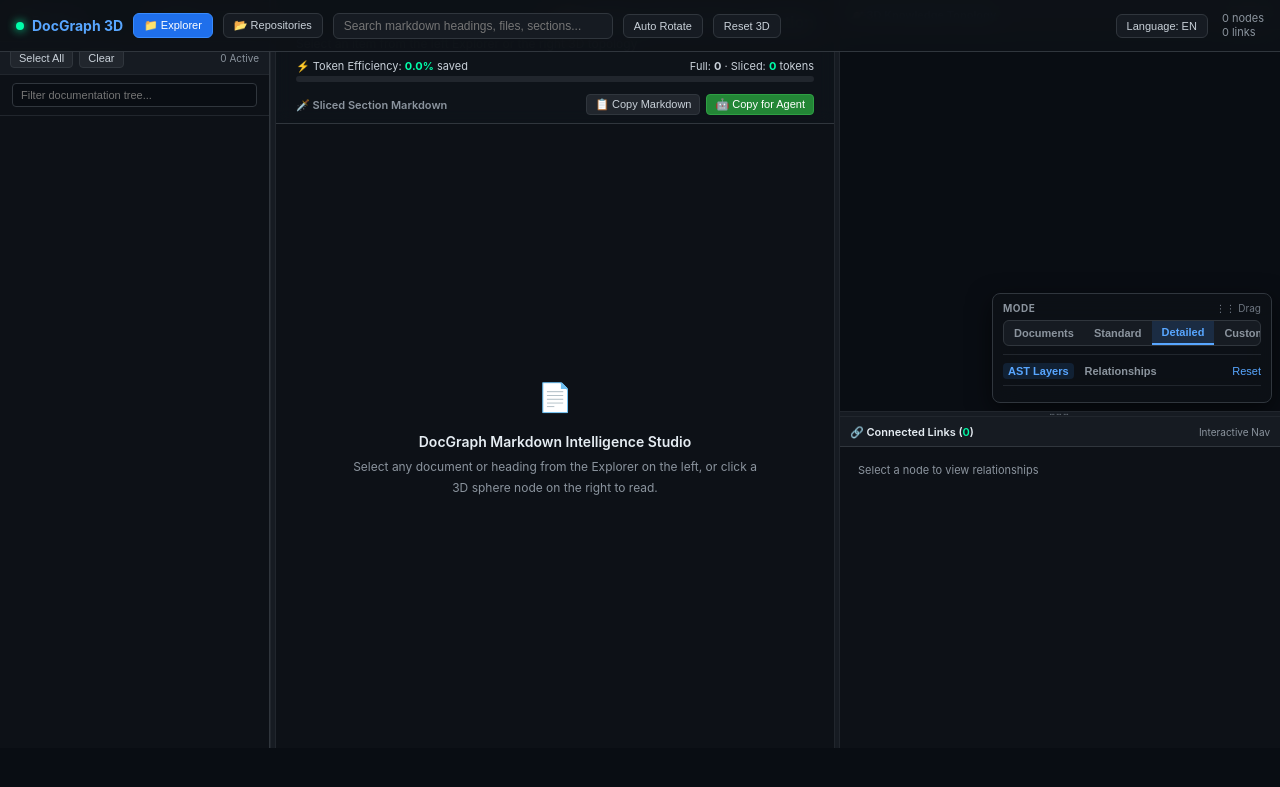
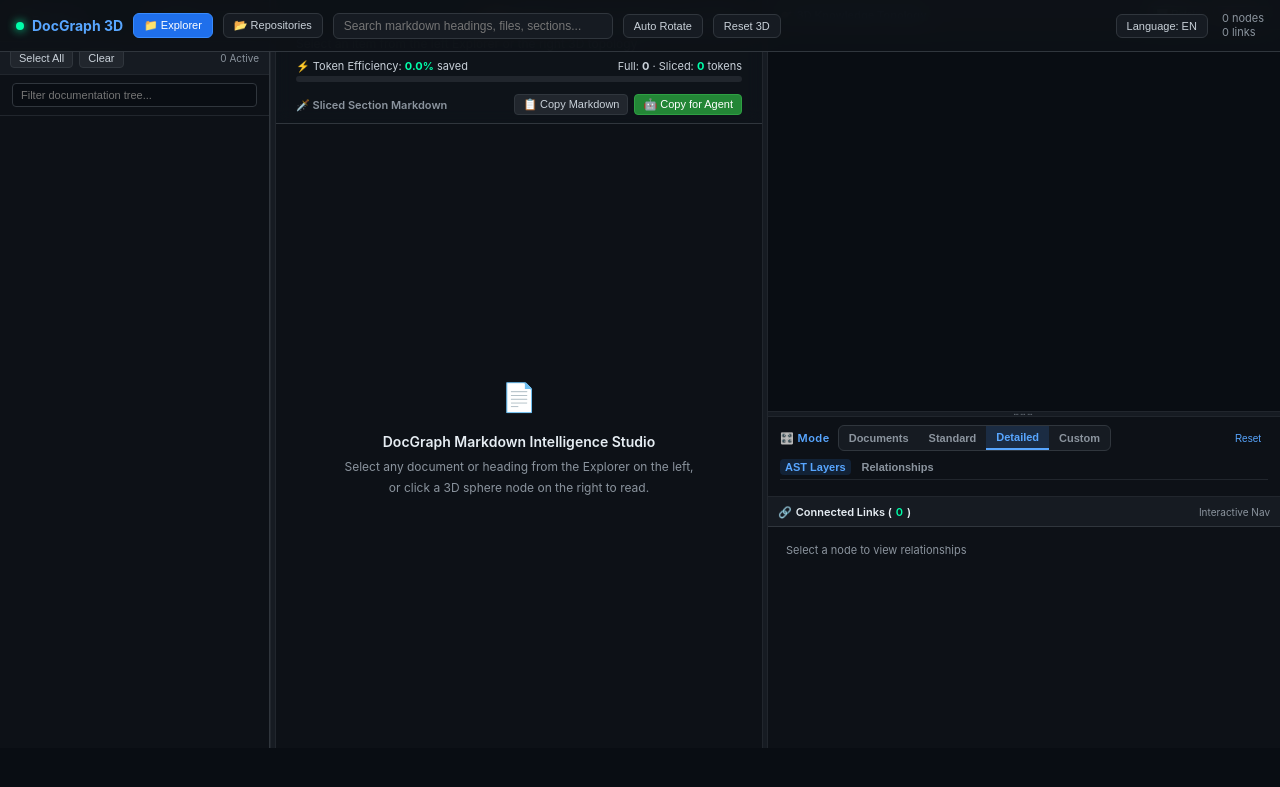
Before and after one commit to dardeaw/docgraphical, a Flask app: page / in a window 1280 px wide. Shown: the top 787 px of the page. Run offline with Flask 3, Linux system fonts and the light colour scheme; some libraries are stand-ins or nearby versions.

Commit message:
feat(layout): set right column default to 40% and dock mode filter into connected links panel

```diff
--- a/static/docgraph.js
+++ b/static/docgraph.js
@@ -49,7 +49,6 @@ document.addEventListener('DOMContentLoaded', () => {
   init3DGraph();
   initAutoRotate();
   initColumnResizers();
-  initDraggableLegend();
   initSearch();
   loadProjects();
   checkElectronNative();
@@ -1024,7 +1023,7 @@ function initColumnResizers() {
 
     window.addEventListener('mousemove', (e) => {
       if (!isDragging) return;
-      const newWidth = Math.max(300, Math.min(800, window.innerWidth - e.clientX));
+      const newWidth = Math.max(300, Math.min(window.innerWidth * 0.75, window.innerWidth - e.clientX));
       graphPanel.style.width = `${newWidth}px`;
     });
 
--- a/static/galaxy.css
+++ b/static/galaxy.css
@@ -1272,7 +1272,7 @@ html, body {
 
 /* Column 3: 3D Knowledge Galaxy & Links Hub */
 #graph-panel {
-  width: 440px;
+  width: 40%;
   min-width: 320px;
   max-width: 750px;
   height: 100%;
@@ -1379,3 +1379,104 @@ html, body {
   flex-direction: column;
   gap: 4px;
 }
+
+
+/* Integrated Mode & Connected Links Hub */
+#integrated-mode-panel {
+  background: #0d1117;
+  border-bottom: 1px solid #21262d;
+  padding: 8px 12px;
+  display: flex;
+  flex-direction: column;
+  gap: 6px;
+  flex-shrink: 0;
+}
+
+.mode-panel-top {
+  display: flex;
+  align-items: center;
+  justify-content: space-between;
+  gap: 8px;
+  flex-wrap: wrap;
+}
+
+.mode-panel-title {
+  font-size: 11px;
+  font-weight: 600;
+  color: #58a6ff;
+  letter-spacing: 0.5px;
+}
+
+.mode-reset-btn {
+  background: transparent;
+  border: 1px solid transparent;
+  color: #58a6ff;
+  font-size: 10px;
+  cursor: pointer;
+  padding: 2px 6px;
+  border-radius: 4px;
+  transition: all 0.15s;
+}
+
+.mode-reset-btn:hover {
+  background: rgba(88, 166, 255, 0.12);
+  border-color: #58a6ff;
+}
+
+.mode-panel-tabs {
+  display: flex;
+  gap: 6px;
+  border-bottom: 1px solid #21262d;
+  padding-bottom: 4px;
+  margin-top: 2px;
+}
+
+.legend-list.inline-chips {
+  display: flex;
+  flex-direction: row;
+  flex-wrap: wrap;
+  gap: 4px;
+  padding-top: 2px;
+  max-height: 85px;
+  overflow-y: auto;
+}
+
+.legend-list.inline-chips .legend-item {
+  display: inline-flex;
+  align-items: center;
+  gap: 5px;
+  padding: 2px 7px;
+  font-size: 10px;
+  background: #161b22;
+  border: 1px solid #30363d;
+  border-radius: 12px;
+  cursor: pointer;
+  user-select: none;
+  transition: all 0.15s;
+}
+
+.legend-list.inline-chips .legend-item:hover {
+  background: #21262d;
+  border-color: #58a6ff;
+  transform: translateY(-1px);
+}
+
+.legend-list.inline-chips .legend-item.dimmed {
+  opacity: 0.35;
+  filter: grayscale(80%);
+}
+
+.legend-list.inline-chips .legend-dot {
+  width: 7px;
+  height: 7px;
+  border-radius: 50%;
+  flex-shrink: 0;
+}
+
+.legend-list.inline-chips .legend-count-badge {
+  font-size: 9px;
+  color: #8b949e;
+  background: #21262d;
+  padding: 1px 4px;
+  border-radius: 6px;
+}
--- a/templates/index.html
+++ b/templates/index.html
@@ -5,7 +5,7 @@
 <meta name="viewport" content="width=device-width, initial-scale=1.0">
 <title>DocGraph 3D - Markdown Knowledge Studio</title>
 <script src="/static/3d-force-graph.min.js"></script>
-<link rel="stylesheet" href="/static/galaxy.css?v=2.0.0">
+<link rel="stylesheet" href="/static/galaxy.css?v=2.1.0">
 <link rel="stylesheet" href="https://cdnjs.cloudflare.com/ajax/libs/highlight.js/11.9.0/styles/github-dark-dimmed.min.css">
 <script src="https://cdnjs.cloudflare.com/ajax/libs/highlight.js/11.9.0/highlight.min.js"></script>
 <script src="https://cdn.jsdelivr.net/npm/marked/marked.min.js"></script>
@@ -116,55 +116,66 @@
   <!-- Resizer 2: Between Doc and 3D Hub -->
   <div class="column-resizer" id="resizer-doc-3d"></div>
 
-  <!-- Column 3: Right 3D Knowledge Galaxy & Connected Links Hub -->
+  <!-- Column 3: Right 3D Knowledge Galaxy & Connected Links Hub (Default 40% Width) -->
   <div id="graph-panel">
 
-    <!-- Upper Pane: 3D Force-Graph Canvas -->
+    <!-- Upper Pane: 3D Force-Graph Canvas (Pure & Unobstructed) -->
     <div id="viewport-3d-pane">
       <div class="graph-pane-header">
-        <span style="font-size:11px; font-weight:600; color:#58a6ff;">🪐 3D Knowledge Topology</span>
+        <span style="font-size:11px; font-weight:600; color:#58a6ff; display:flex; align-items:center; gap:5px;">
+          <span>🪐</span> <span>3D Knowledge Topology</span>
+        </span>
         <div style="display:flex; gap:4px; margin-left:auto;">
-          <button class="mini-btn" onclick="resetCamera()" style="font-size:10px; padding:2px 6px;">Reset</button>
+          <button class="mini-btn" id="btn-rotate" title="Toggle 3D Auto-Rotation" style="font-size:10px; padding:2px 7px;">🔄 Rotate</button>
+          <button class="mini-btn" onclick="resetCamera()" title="Reset 3D Camera" style="font-size:10px; padding:2px 7px;">🎯 Reset</button>
         </div>
       </div>
       <div id="3d-graph"></div>
+    </div>
 
-      <!-- Mode & LOD Floating Controls (Docked inside 3D Pane) -->
-      <div id="legend-panel">
-        <div class="legend-mode-header" id="legend-drag-handle" title="Drag to move panel">
-          <div class="legend-mode-title-row">
-            <span class="legend-mode-title" id="lbl-mode-title">Mode</span>
-            <span class="legend-drag-hint">⋮⋮ Drag</span>
+    <!-- Horizontal Resizer: Between 3D Canvas and Mode / Links Hub -->
+    <div class="pane-h-resizer" id="resizer-3d-links" title="Drag up/down to adjust 3D vs Control Hub height"></div>
+
+    <!-- Lower Pane: Integrated Mode & Connected Links Hub (Fixed, Non-draggable) -->
+    <div id="viewport-links-pane">
+
+      <!-- Docked Mode & AST Filter Section -->
+      <div id="integrated-mode-panel">
+        <div class="mode-panel-top">
+          <div style="display:flex; align-items:center; gap:8px;">
+            <span class="mode-panel-title">🎛️ Mode</span>
+            <div class="lod-group">
+              <button class="lod-btn" data-lod="arch" id="lod-arch" onclick="changeLOD('arch')">Documents</button>
+              <button class="lod-btn" data-lod="standard" id="lod-standard" onclick="changeLOD('standard')">Standard</button>
+              <button class="lod-btn active" data-lod="all" id="lod-all" onclick="changeLOD('all')">Detailed</button>
+              <button class="lod-btn" data-lod="custom" id="lod-custom" onclick="changeLOD('custom')">Custom</button>
+            </div>
           </div>
-          <div class="lod-group">
-            <button class="lod-btn" data-lod="arch" id="lod-arch" onclick="changeLOD('arch')">Documents</button>
-            <button class="lod-btn" data-lod="standard" id="lod-standard" onclick="changeLOD('standard')">Standard</button>
-            <button class="lod-btn active" data-lod="all" id="lod-all" onclick="changeLOD('all')">Detailed</button>
-            <button class="lod-btn" data-lod="custom" id="lod-custom" onclick="changeLOD('custom')">Custom</button>
-          </div>
+          <button onclick="resetFilters()" id="btn-legend-all" class="mode-reset-btn" title="Reset all layer filters">Reset</button>
         </div>
-        <div class="legend-tab-header">
+
+        <div class="mode-panel-tabs">
           <button class="legend-tab-btn active" id="tab-btn-nodes" onclick="switchLegendTab('nodes')">AST Layers</button>
           <button class="legend-tab-btn" id="tab-btn-edges" onclick="switchLegendTab('edges')">Relationships</button>
-          <button onclick="resetFilters()" id="btn-legend-all" style="margin-left:auto; background:none; border:none; color:#58a6ff; font-size:11px; cursor:pointer;">Reset</button>
         </div>
-        <div id="legend-nodes-list" class="legend-list"></div>
-        <div id="legend-edges-list" class="legend-list" style="display:none;"></div>
+
+        <div id="legend-nodes-list" class="legend-list inline-chips"></div>
+        <div id="legend-edges-list" class="legend-list inline-chips" style="display:none;"></div>
       </div>
-    </div>
 
-    <!-- Horizontal Resizer: Between 3D Canvas and Links -->
-    <div class="pane-h-resizer" id="resizer-3d-links" title="Drag up/down to adjust 3D vs Links height"></div>
-
-    <!-- Lower Pane: Connected Links & References -->
-    <div id="viewport-links-pane">
+      <!-- Connected Links Header -->
       <div class="links-pane-header">
-        <span style="font-size:11px; font-weight:600; color:#e6edf3;">🔗 Connected Links (<span id="d-rel-count" style="color:#00ffaa;">0</span>)</span>
+        <span style="font-size:11px; font-weight:600; color:#e6edf3; display:flex; align-items:center; gap:4px;">
+          <span>🔗</span> Connected Links (<span id="d-rel-count" style="color:#00ffaa;">0</span>)
+        </span>
         <span style="font-size:10px; color:#8b949e;">Interactive Nav</span>
       </div>
+
+      <!-- Scrollable Connected Relationships -->
       <div class="rel-list" id="d-relations">
         <div style="font-size:11px; color:#8b949e; padding:8px;">Select a node to view relationships</div>
       </div>
+
     </div>
 
   </div>
@@ -218,6 +229,6 @@
 
 <div id="toast"></div>
 
-<script src="/static/docgraph.js?v=2.0.0"></script>
+<script src="/static/docgraph.js?v=2.1.0"></script>
 </body>
 </html>
```
